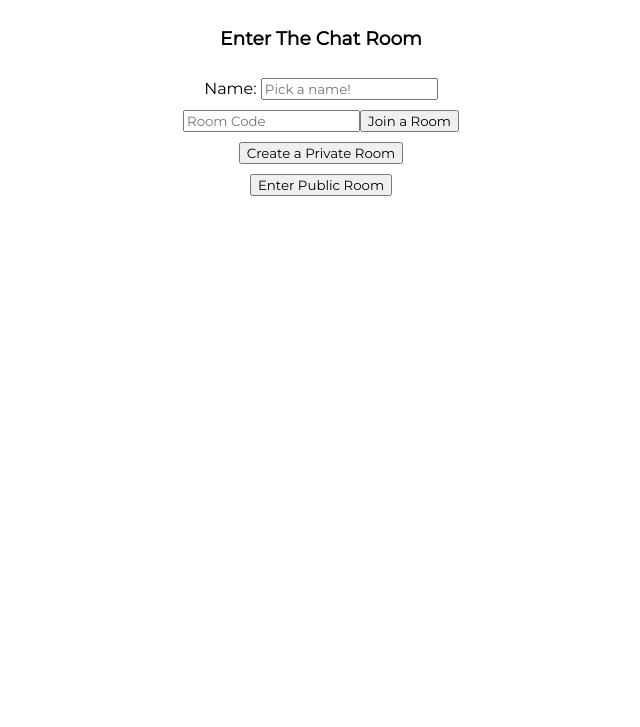
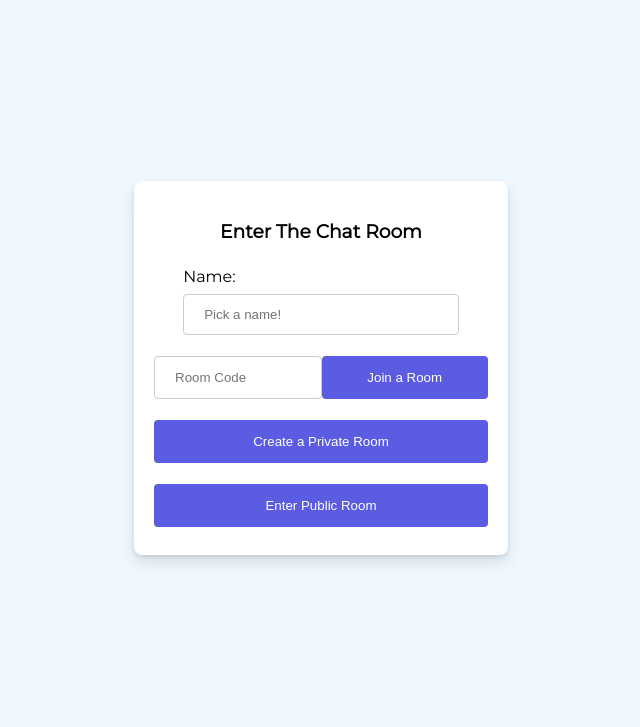
Before and after one commit to han120cm/BincangIn, a Flask app: page / in a window 1280 px wide. Shown: the top 727 px of the page, without its empty margins (319-959 px from the left). Run offline with Flask 3, Linux system fonts and the light colour scheme; some libraries are stand-ins or nearby versions.

Commit message:
Update CSS

```diff
--- a/static/css/style.css
+++ b/static/css/style.css
@@ -1,21 +1,64 @@
 @import url('https://fonts.googleapis.com/css2?family=Montserrat&display=swap');
 
-*{
+body {
     font-family: 'Montserrat', sans-serif;
+    background-color: aliceblue;
 }
 
 .content {
     display: flex;
     align-items: center;
     justify-content: center;
+    min-height: 90vh;
+}
+
+.landing_text{
+    display: flex;
+    flex-direction: column;
+    justify-content: center;
+}
+
+@media only screen and (min-width: 900px) {
+    .home {
+        display: flex;
+        flex-direction: row;
+        padding: 10px;
+        gap: 90px;
+
     }
 
     .buttons {
+        background-color: rgb(255, 255, 255);
+        box-shadow: 0 2px 4px rgba(0, 0, 0, .1), 0 8px 16px rgba(0, 0, 0, .1);
+        padding: 20px;
+        border: none;
+        border-radius: 8px;
         display: flex;
         flex-direction: column;
         align-items: center;
         justify-content: center;
-    gap: 10px;
+        gap: 5px;
+    }
+
+    input[type=text] {
+        width: 100%;
+        padding: 12px 20px;
+        margin: 8px 0;
+        display: inline-block;
+        border: 1px solid #ccc;
+        border-radius: 4px;
+        box-sizing: border-box;
+    }
+
+    button[type=submit] {
+        width: 100%;
+        background-color: rgb(92, 92, 226);
+        color: white;
+        padding: 14px 20px;
+        margin: 8px 0;
+        border: none;
+        border-radius: 4px;
+        cursor: pointer;
     }
 
     .join {
```
Also changed, not shown: other parts of static/css/style.css (+70 -1 lines). Lines whose indentation alone changed are shown as unchanged.
